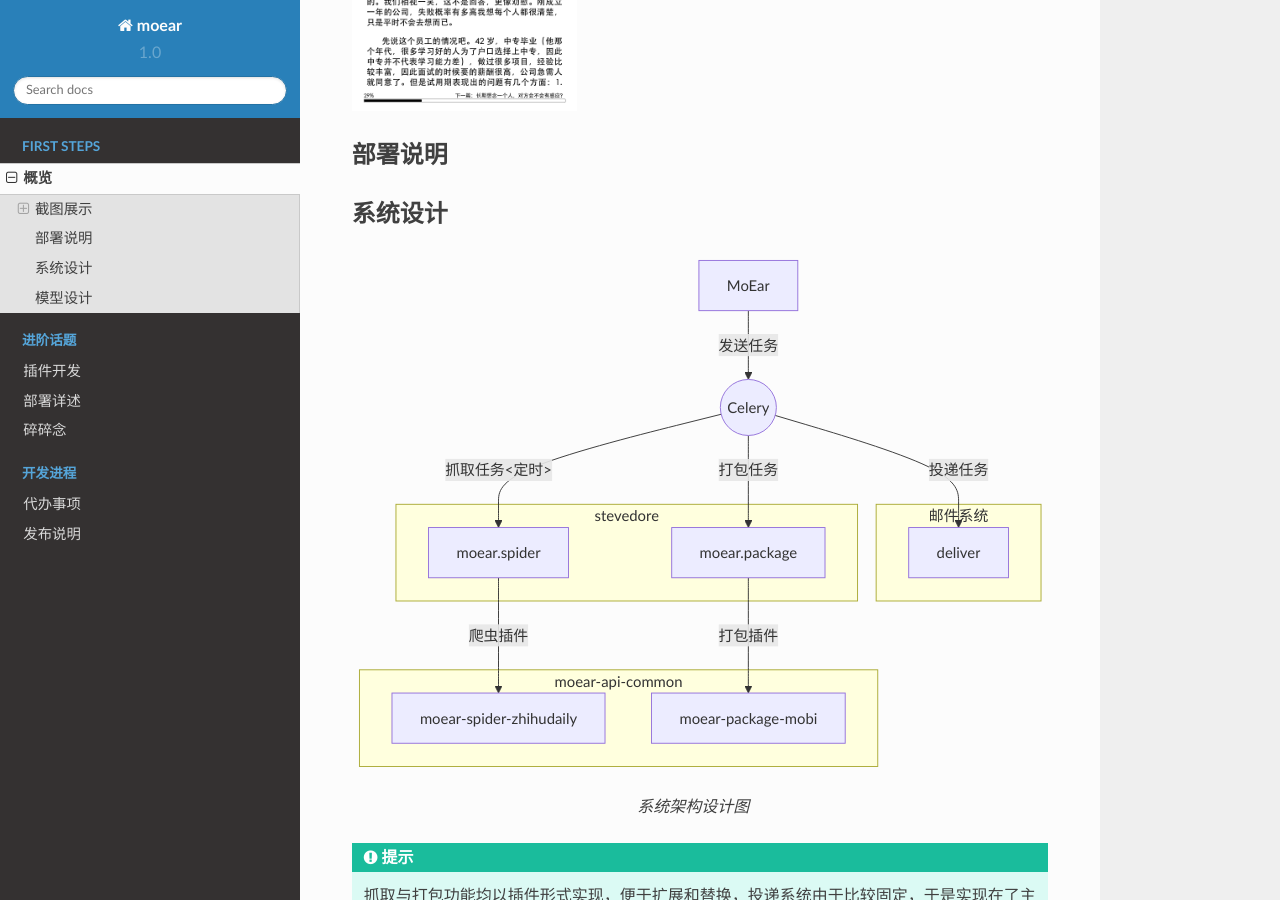
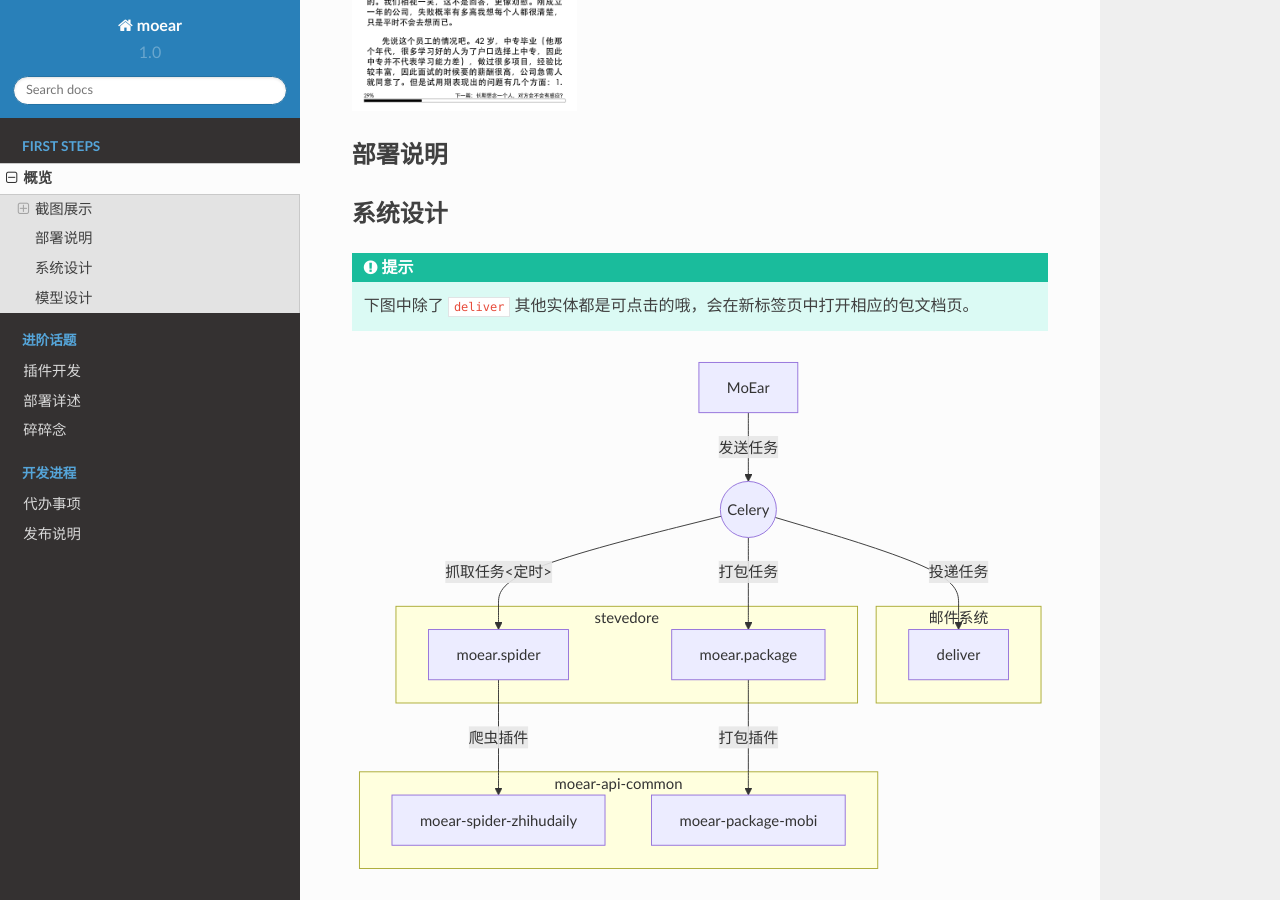
Before and after one commit to littlemo/moear, a Sphinx documentation site: the page built from docs/source/intro/overview.rst, in a window 1280 px wide and 900 px high, scrolled down 1936 px. Built offline with Sphinx 7.4.7 and the Read the Docs theme 2.0.0, drawn with Linux system fonts in a browser that asks for light colours; formulas are drawn with MathJax 3.

Commit message:
F: 为系统架构设计图增加可点击提示说明

```diff
--- a/docs/source/intro/overview.rst
+++ b/docs/source/intro/overview.rst
@@ -50,6 +50,8 @@ Kindle
 
 系统设计
 ========
+
+.. hint:: 下图中除了 ``deliver`` 其他实体都是可点击的哦，会在新标签页中打开相应的包文档页。
 
 .. mermaid::
    :caption: 系统架构设计图
```
